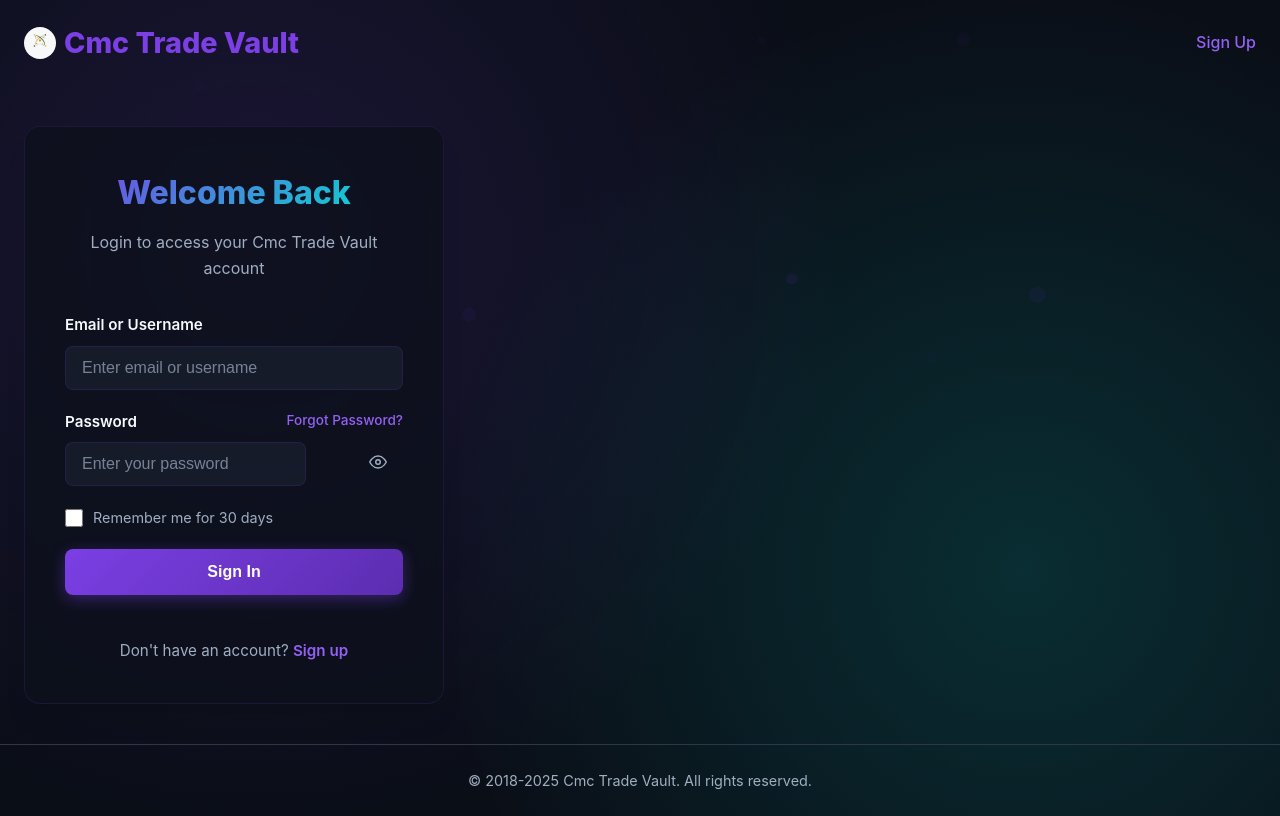
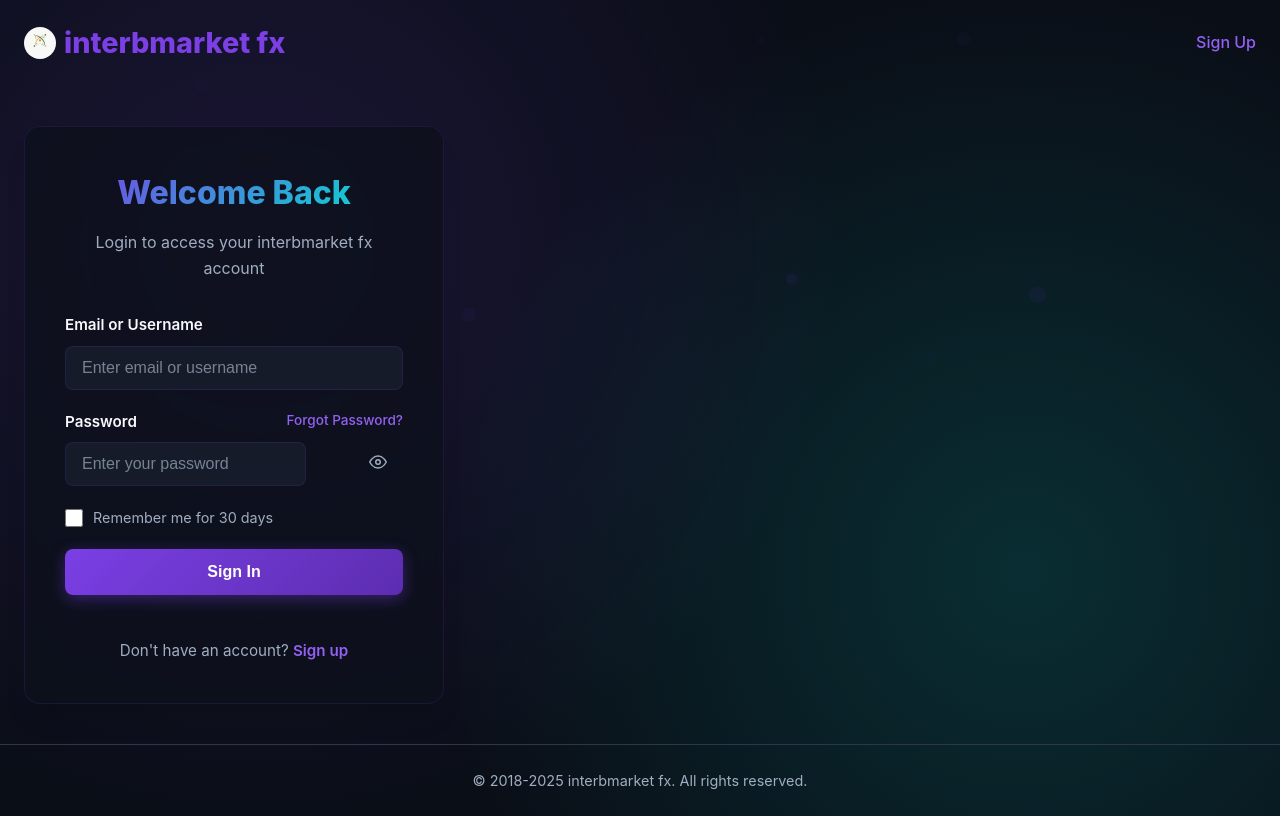
Before and after one commit to C0DE-8/interbmarketfx, a plain HTML site: page auth/login.html in a window 1280 px wide. Drawn offline with nearby package versions, Linux system fonts and the light colour scheme.

Commit message:
Update login.html

```diff
--- a/auth/login.html
+++ b/auth/login.html
@@ -14,15 +14,15 @@
 
 <script src="https://cdn.jsdelivr.net/npm/axios/dist/axios.min.js"></script>
 
-<!-- SEO Meta Tags for Cmc Trade Vault Login Page -->
-<title>Login | Cmc Trade Vault - Secure Access to Your Account</title>
-<meta name="description" content="Login to your Cmc Trade Vault account to access your dashboard, trade securely, and manage your assets. Fast, safe, and user-friendly login experience.">
-<meta name="keywords" content="Cmc Trade Vault login, secure login, Cmc Trade Vault account access, crypto trading login, user dashboard, Cmc Trade Vault authentication">
-<meta name="author" content="Cmc Trade Vault Team">
+<!-- SEO Meta Tags for interbmarket fx Login Page -->
+<title>Login | interbmarket fx - Secure Access to Your Account</title>
+<meta name="description" content="Login to your interbmarket fx account to access your dashboard, trade securely, and manage your assets. Fast, safe, and user-friendly login experience.">
+<meta name="keywords" content="interbmarket fx login, secure login, interbmarket fx account access, crypto trading login, user dashboard, interbmarket fx authentication">
+<meta name="author" content="interbmarket fx Team">
 
 <!-- Open Graph / Social Media -->
-<meta property="og:title" content="Login | Cmc Trade Vault">
-<meta property="og:description" content="Securely log in to your Cmc Trade Vault account and take control of your trading journey.">
+<meta property="og:title" content="Login | interbmarket fx">
+<meta property="og:description" content="Securely log in to your interbmarket fx account and take control of your trading journey.">
 <meta property="og:image" content="icons/icon-192x192.png">
 <meta property="og:url" content="https://app.cmctradevault.com/auth/login.html">
 <meta property="og:type" content="website">
@@ -34,8 +34,8 @@
 
 <!-- Twitter Card -->
 <meta name="twitter:card" content="summary_large_image">
-<meta name="twitter:title" content="Login | Cmc Trade Vault">
-<meta name="twitter:description" content="Quick and secure login to your Cmc Trade Vault trading dashboard.">
+<meta name="twitter:title" content="Login | interbmarket fx">
+<meta name="twitter:description" content="Quick and secure login to your interbmarket fx trading dashboard.">
 <meta name="twitter:image" content="icons/icon-192x192.png">
 
 <link rel="stylesheet" href="css/main.css">
@@ -163,8 +163,8 @@
 <header>
     <div class="container header-container">
         <a href="#" class="logo">
-            <img src="icons/icon-192x192.png" alt="Cmc Trade Vault Logo" style="height:32px; vertical-align:middle; margin-right:8px; border-radius:50%; object-fit:cover;">
-            <span>Cmc Trade Vault</span>
+            <img src="icons/icon-192x192.png" alt="interbmarket fx Logo" style="height:32px; vertical-align:middle; margin-right:8px; border-radius:50%; object-fit:cover;">
+            <span>interbmarket fx</span>
         </a>
         <div class="header-links">
             <a href="register.html">Sign Up</a>
@@ -178,7 +178,7 @@
         <div class="login-container">
             <div class="login-header">
                 <h1 class="login-title">Welcome Back</h1>
-                <p class="login-subtitle">Login to access your Cmc Trade Vault account</p>
+                <p class="login-subtitle">Login to access your interbmarket fx account</p>
             </div>
 
             <form class="login-form" id="loginForm">
@@ -258,7 +258,7 @@
 <!-- Footer -->
 <footer>
     <div class="container">
-        <p>&copy; 2018-2025 Cmc Trade Vault. All rights reserved.</p>
+        <p>&copy; 2018-2025 interbmarket fx. All rights reserved.</p>
     </div>
 </footer>
 
```
